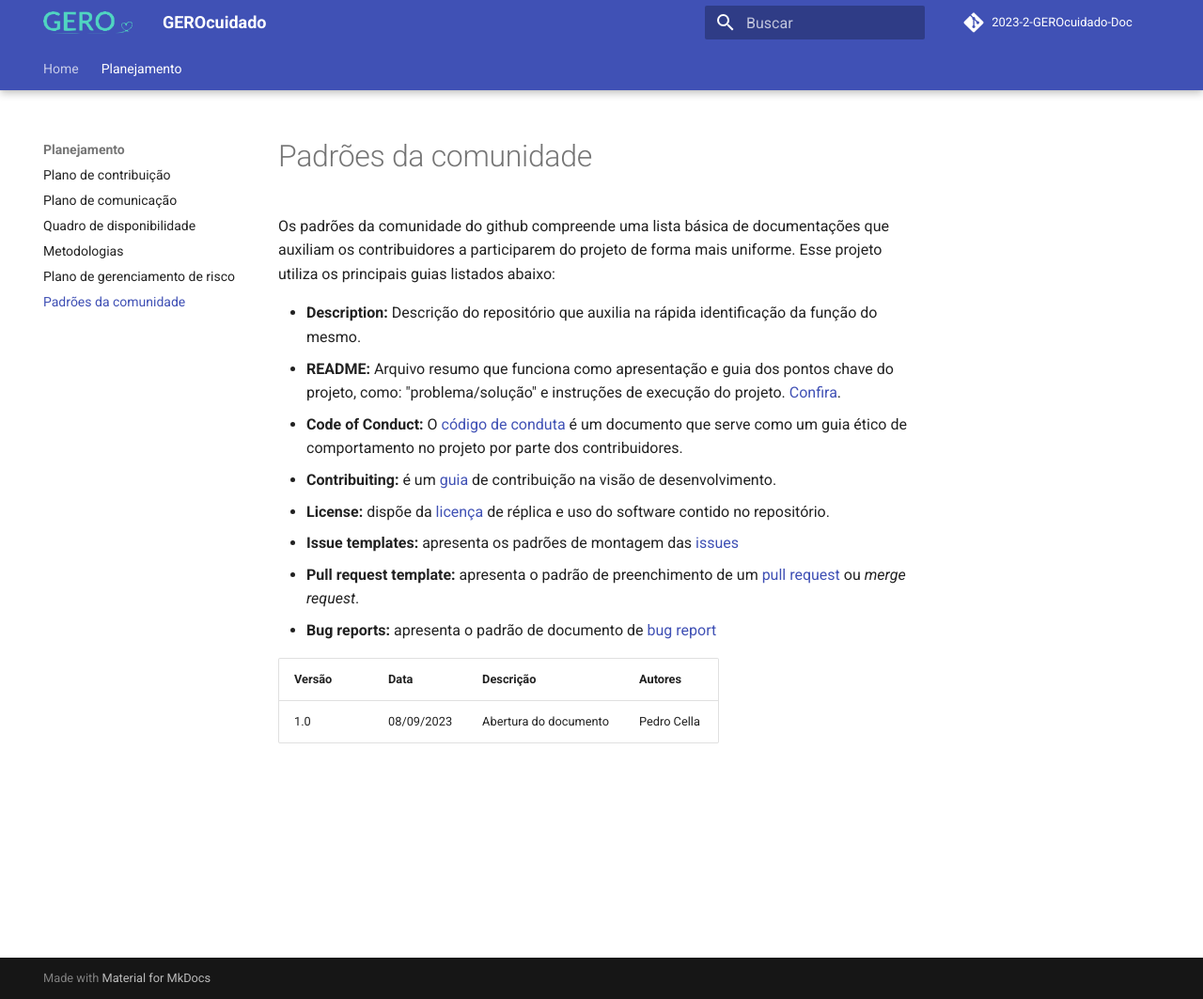
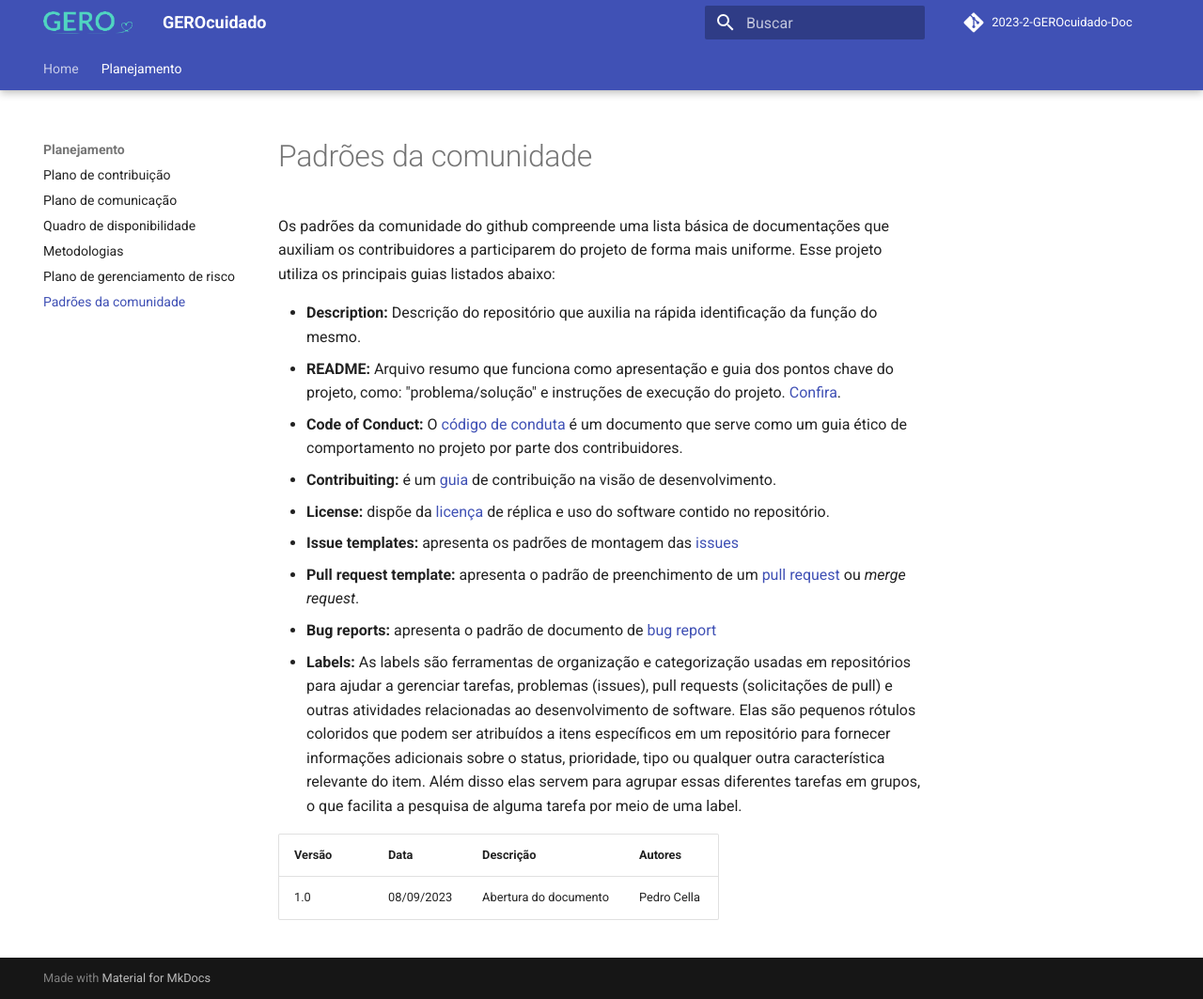
Before and after one commit to fga-eps-mds/2023-2-GEROcuidado-Doc, an MkDocs documentation site: the page built from docs/planejamento/padroes_da_comunidade.md, in a window 1280 px wide and 1063 px high. Shown: the whole window at 94% size. Built offline with MkDocs 1.6.1 and Material for MkDocs 9.7.7, drawn with Linux system fonts in a browser that asks for light colours; comment, search, counter and statistics services are not loaded.

Commit message:
Adiciona a descrição de labels

```diff
--- a/docs/planejamento/padroes_da_comunidade.md
+++ b/docs/planejamento/padroes_da_comunidade.md
@@ -13,6 +13,7 @@ na visão de desenvolvimento.
 - **Issue templates:** apresenta os padrões de montagem das [issues](https://github.com/fga-eps-mds/2023-2-GEROcuidado-Doc/blob/main/.github/ISSUE_TEMPLATE/template-das-issues.md)
 - **Pull request template:** apresenta o padrão de preenchimento de um [pull request](https://github.com/fga-eps-mds/2023-2-GEROcuidado-Doc/blob/main/.github/template-dos-pull-requests.md) ou *merge request*.
 - **Bug reports:** apresenta o padrão de documento de [bug report](https://github.com/fga-eps-mds/2023-2-GEROcuidado-Doc/blob/main/.github/ISSUE_TEMPLATE/template-de-bug-report.md)
+- **Labels:** As labels são ferramentas de organização e categorização usadas em repositórios para ajudar a gerenciar tarefas, problemas (issues), pull requests (solicitações de pull) e outras atividades relacionadas ao desenvolvimento de software. Elas são pequenos rótulos coloridos que podem ser atribuídos a itens específicos em um repositório para fornecer informações adicionais sobre o status, prioridade, tipo ou qualquer outra característica relevante do item. Além disso elas servem para agrupar essas diferentes tarefas em grupos, o que facilita a pesquisa de alguma tarefa por meio de uma label.
 
 | Versão | Data       | Descrição | Autores |
 | ------ | ---------- | --------- | ------- |
```
